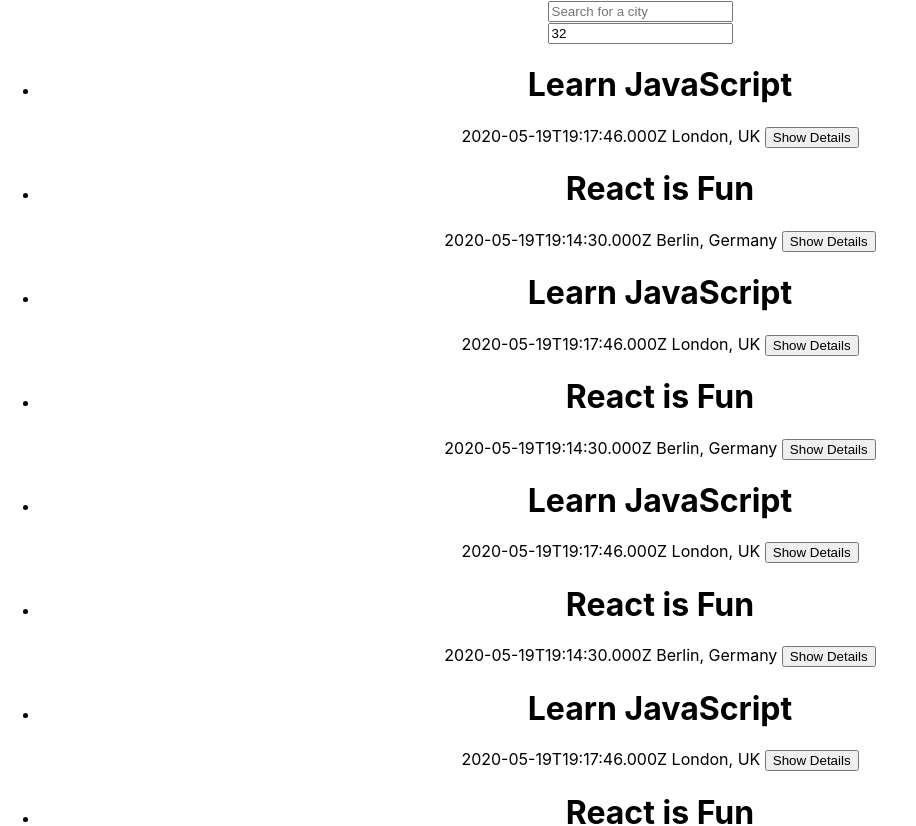
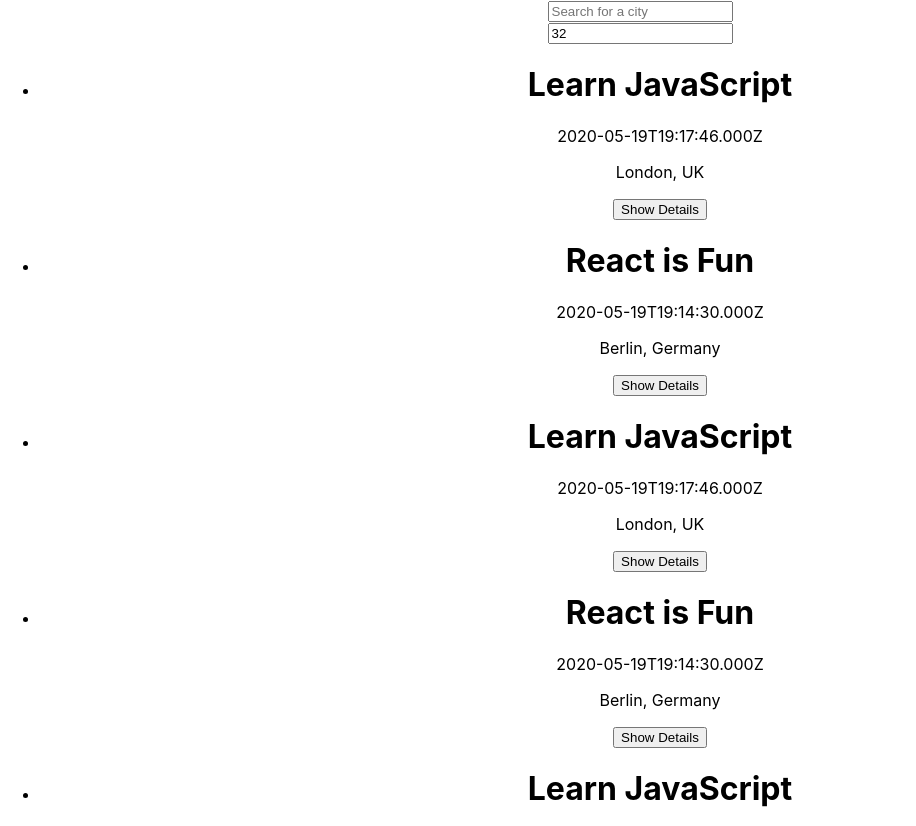
Before and after one commit to mchays12/meet, a React (Create React App) app: page / in a window 1280 px wide. Shown: the top 826 px of the page, without its empty margins (0-916 px from the left). Built offline with nearby package versions, Linux system fonts and the light colour scheme.

Commit message:
updated meet

```diff
--- a/src/components/Event.js
+++ b/src/components/Event.js
@@ -9,8 +9,8 @@
   return (
     <li className="event" >
       <h1 className="summary"> {event.summary} </h1>
-      <p1 className="dateCreated"> {event.created} </p1>
-      <p1 className="location"> {event.location} </p1>
+      <p className="dateCreated"> {event.created} </p>
+      <p className="location"> {event.location} </p>
       <button
         className="details-btn"
         onClick={(toggleDetails)}
```
